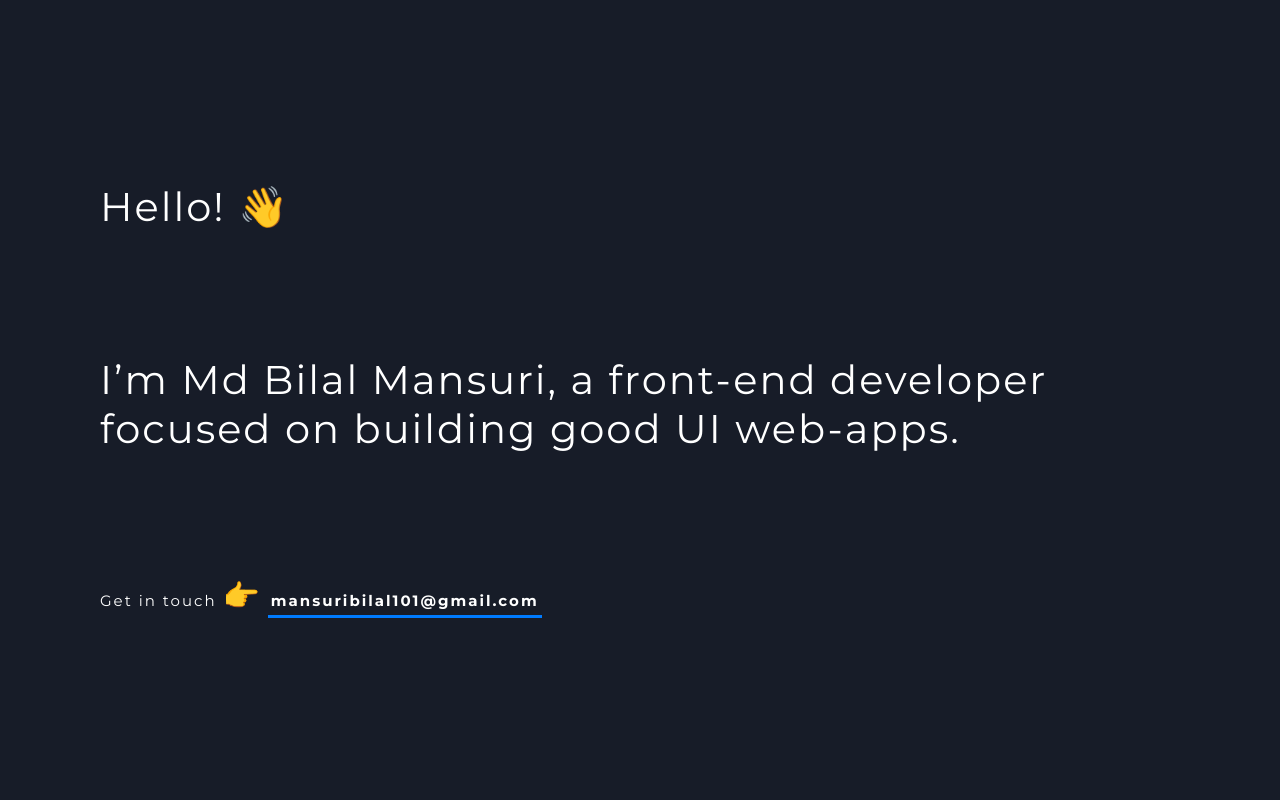
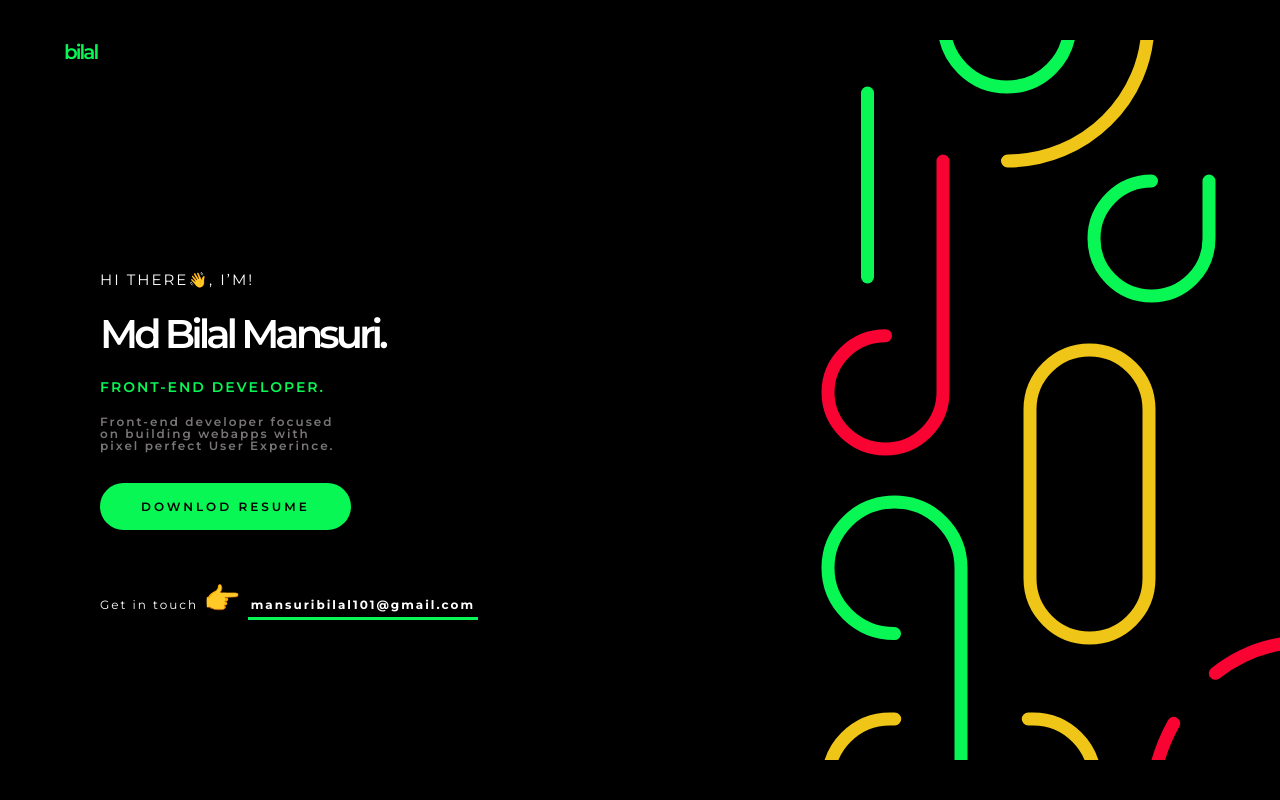
Before and after one commit to bilal-23/personal-portfolio, a Next.js app: page / in a window 1280 px wide. Shown: the top 800 px of the page. Built offline with nearby package versions, Linux system fonts and the light colour scheme.

Commit message:
✨ Chore: Redesigned header section

```diff
--- /dev/null
+++ b/components/UI/button.js
@@ -0,0 +1,7 @@
+import classes from './button.module.css';
+function Button(props) {
+    return (
+        <button className={classes.button}>{props.children}</button>
+    )
+}
+export default Button;
--- /dev/null
+++ b/components/UI/button.module.css
@@ -0,0 +1,20 @@
+.button {
+  background-color: #09f755;
+  padding: 1.5rem 4rem;
+  text-decoration: none;
+  color: #000;
+  border-radius: 10rem;
+  text-transform: uppercase;
+  font-size: 1.2rem;
+  font-weight: 600;
+  font-family: "Montserrat", sans-serif;
+  letter-spacing: 3px;
+  border: 1.5px solid transparent;
+  cursor: pointer;
+  transition: all 0.3s ease-in-out;
+}
+.button:hover {
+  background-color: transparent;
+  border: 1.5px solid #fff;
+  color: #fff;
+}
--- a/components/background.module.css
+++ b/components/background.module.css
@@ -6,7 +6,7 @@
   flex-shrink: 0;
   width: 20rem;
   margin-right: 10rem;
-  color: #007bff;
+  color: var(--secondary-color);
   text-transform: uppercase;
   text-align: right;
   font-weight: 700;
@@ -29,13 +29,14 @@
   color: white !important;
   display: inline-block;
 }
+
 .background_link::after {
   position: absolute;
   top: 100%;
   left: 0;
   width: 100%;
   height: 3px;
-  background: #36363c;
+  background: var(--secondary-color);
   content: "";
   opacity: 0;
   -webkit-transition: height 0.3s, opacity 0.3s, -webkit-transform 0.3s;
@@ -51,7 +52,7 @@
   opacity: 1;
   -webkit-transform: translateY(-2px);
   transform: translateY(-2px);
-  background: #e7e7e7;
+  background: var(--secondary-color);
 }
 
 @media only screen and (max-width: 768px) {
--- a/components/header.js
+++ b/components/header.js
@@ -1,9 +1,16 @@
 import classes from './header.module.css';
+import Button from './UI/button';
 function Header() {
     return (
         <header className={classes.header}>
-            <h1>Hello! <span className={classes.emoji_wave}>👋</span></h1>
-            <h2 className={classes.header_info}>I&rsquo;m Md Bilal Mansuri, a front-end developer focused on building good UI web-apps.</h2>
+            <h5 className={classes.header_logo}>bilal</h5>
+            <h1>HI THERE👋, I&rsquo;m!</h1>
+            <h2 className={classes.header_info}>Md Bilal Mansuri.</h2>
+            <h3 className={classes.header_tag}>front-end developer.</h3>
+            <h4 className={classes.header_details}>Front-end developer focused on building webapps with pixel perfect User Experince.</h4>
+            <div className={classes.cta}>
+                <Button>Downlod Resume</Button>
+            </div>
             <h3 className={classes.header_contact}> <span>Get in touch </span> <span className={classes.emoji_pointer}>👉</span><span> <a href="mailto:mansuribilal101@gmail.com" target="_blank" rel="noreferrer" className={classes.header_contact_link}>mansuribilal101@gmail.com</a> </span> </h3>
         </header>
     )
--- a/components/header.module.css
+++ b/components/header.module.css
@@ -1,6 +1,6 @@
 .header {
   padding: 12rem 10rem;
-  height: 100vh;
+  height: 90vh;
   display: -webkit-box;
   display: -ms-flexbox;
   display: flex;
@@ -9,20 +9,66 @@
   -ms-flex-direction: column;
   flex-direction: column;
   -ms-flex-pack: distribute;
-  justify-content: space-around;
   max-width: 140rem;
   margin: 0 auto;
+  margin-top: 15rem;
+}
+.header::after {
+  content: "";
+  position: absolute;
+  left: 0;
+  top: 0;
+  width: 100%;
+  height: 100%;
+  background: url("/images/backg.svg") no-repeat;
+  background-position: right;
 }
 .header > * {
   font-weight: 400;
   letter-spacing: 2px;
   font-size: 4rem;
 }
+.header_logo {
+  position: absolute;
+  top: 5%;
+  left: 5%;
+  z-index: 2;
+  font-size: 2rem;
+  letter-spacing: -2px;
+  color: var(--secondary-color);
+  font-weight: 600;
+}
+.header h1 {
+  font-size: 1.5rem !important;
+  text-transform: uppercase;
+  margin-bottom: 2rem;
+}
 .header_info {
   max-width: 100rem;
+  letter-spacing: -4px;
+  font-weight: 600;
+  margin-bottom: 2rem;
+}
+.header_tag {
+  font-size: 1.4rem;
+  font-weight: 600;
+  color: var(--secondary-color);
+  letter-spacing: 2px;
+  text-transform: uppercase;
+  margin-bottom: 2rem;
+}
+.header_details {
+  font-size: 1.2rem;
+  max-width: 25rem;
+  font-weight: 600;
+  line-height: 1;
+  margin-bottom: 2rem;
+  color: #797575;
 }
 .header_contact {
-  font-size: 1.5rem;
+  letter-spacing: 2px;
+  margin-top: 5rem;
+  font-size: 1.2rem;
 }
 .header_contact_link {
   -webkit-transition: all 0.2s ease-in-out;
@@ -32,20 +78,33 @@
   display: inline-block;
   padding: 8px 3px;
   text-decoration: none;
-  -webkit-box-shadow: inset 0 -3px 0 #007bff;
-  box-shadow: inset 0 -3px 0 #007bff;
+  -webkit-box-shadow: inset 0 -3px 0 var(--secondary-color);
+  box-shadow: inset 0 -3px 0 var(--secondary-color);
 }
 .header_contact_link:hover {
-  -webkit-box-shadow: inset 0 -33px 0 0 #007bff;
-  box-shadow: inset 0 -33px 0 0 #007bff;
-  color: #fff;
+  -webkit-box-shadow: inset 0 -33px 0 0 var(--secondary-color);
+  box-shadow: inset 0 -33px 0 0 var(--secondary-color);
+  color: black;
 }
 .emoji_pointer {
   font-size: 3rem;
 }
+.background_image {
+  position: relative;
+}
 
+@media only screen and (max-width: 1000px) {
+  .header:after {
+    display: none;
+  }
+}
 @media only screen and (max-width: 700px) {
   .header {
     padding: 12rem 5rem;
   }
+  .header_contact {
+    letter-spacing: 0px;
+    margin-top: 5rem;
+    font-size: 1rem;
+  }
 }
--- a/components/section.module.css
+++ b/components/section.module.css
@@ -6,16 +6,19 @@
   -ms-flex-pack: center;
   justify-content: center;
   padding: 10rem 17rem;
+  padding-top: 0;
 }
 
 @media only screen and (max-width: 1280px) {
   .section {
     padding: 10rem;
+    padding-top: 0;
   }
 }
 @media only screen and (max-width: 1024px) {
   .section {
     padding: 5rem;
+    padding-top: 0;
   }
 }
 @media only screen and (max-width: 768px) {
@@ -26,5 +29,6 @@
 @media only screen and (max-width: 480px) {
   .section {
     padding: 50px 35px;
+    padding-top: 0;
   }
 }
--- a/styles/globals.css
+++ b/styles/globals.css
@@ -1,4 +1,10 @@
 @import url("https://fonts.googleapis.com/css2?family=Montserrat:wght@300;400;500;600;700&display=swap");
+
+:root {
+  --bg-color: rgb(0, 0, 0);
+  --primary-color: #ffffff;
+  --secondary-color: #09f755;
+}
 
 *,
 *::after,
@@ -12,15 +18,17 @@ html {
   font-size: 62.5%;
 }
 body {
-  background-color: rgb(23, 28, 40);
+  /* background-color: rgb(154, 176, 228); */
+  background-color: var(--bg-color);
   font-family: "Montserrat", sans-serif;
   font-weight: 300;
   font-size: 1.8rem;
-  color: white;
+  color: var(--primary-color);
 }
 p {
   font-size: 1.8rem;
-  color: rgb(175, 175, 191);
+  /* color: rgb(175, 175, 191); */
+  color: var(--primary-color);
   line-height: 1.5;
 }
 ::-moz-selection {
@@ -48,12 +56,6 @@ a:link {
 
 @media only screen and (max-width: 900px) {
   html {
-    font-size: 55%;
+    font-size: 60%;
   }
 }
-
-@media only screen and (max-width: 900px) {
-  html {
-    font-size: 50%;
-  }
-}
```
Also changed, not shown: public/images/backg.svg (added).
